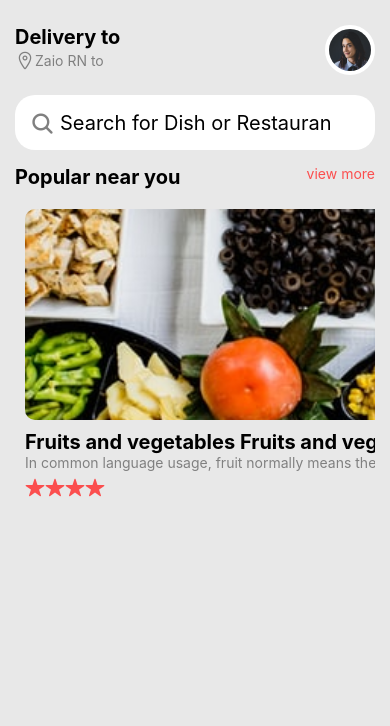
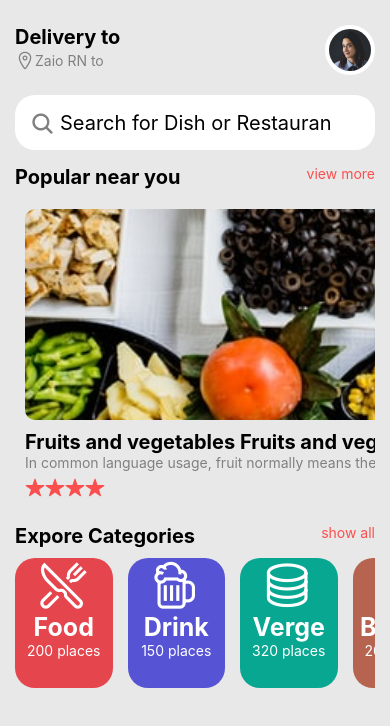
Before and after one commit to Seven-112/RN-zaio-training, a React Native app: screen /FoodApp in a window 390 px wide. Shown: the top 726 px of the page. Built offline with nearby package versions, Linux system fonts and the light colour scheme.

Commit message:
Add Categories component

```diff
--- a/App.js
+++ b/App.js
@@ -1,7 +1,7 @@
 import { NavigationContainer } from "@react-navigation/native";
 import { createNativeStackNavigator } from "@react-navigation/native-stack";
 import React from "react";
-import { Actions, Counter, FoodApp, Home, List, ListManagement } from "./screens";
+import { Actions, Counter, DetailsFood, FoodApp, Home, List, ListManagement } from "./screens";
 
 const Stack = createNativeStackNavigator();
 
@@ -14,6 +14,7 @@ const App = () => {
         <Stack.Screen name="Actions" component={Actions} options={{ headerShown: false }} />
         <Stack.Screen name="List" component={List} options={{ title: "Details" }}  />
         <Stack.Screen name="FoodApp" component={FoodApp}  options={{ headerShown: false }} />
+        <Stack.Screen name="DetailsFood" component={DetailsFood}  options={{ title: 'Details' }} />
         <Stack.Screen name="Counter" component={Counter} options={{ title: "Counter" }}  />
         <Stack.Screen name="ListManagement" component={ListManagement} options={{ title: "Restaurant Lists" }}  />
 
--- /dev/null
+++ b/contants/Cats.js
@@ -0,0 +1,61 @@
+
+export default [
+    {
+        id: 1,
+        title: "Food",
+        icon: 'md-restaurant-outline',
+        places: 200,
+        color: '#e5454c'
+    },
+    {
+        id: 2,
+        title: "Drink",
+        icon: 'beer-outline',
+        places: 150,
+        color: '#5653d4'
+    },
+    {
+        id: 3,
+        title: "Verge",
+        icon: 'server-outline',
+        places: 320,
+        color: '#08a791'
+    },
+    {
+        id: 4,
+        title: "Burger",
+        icon: 'fast-food-outline',
+        places: 200,
+        color: '#b6644f'
+    },
+    {
+        id: 5,
+        title: "Food",
+        icon: 'md-restaurant-outline',
+        places: 200,
+        color: '#fb3061'
+    },
+    {
+        id: 6,
+        title: "Drink",
+        icon: 'beer-outline',
+        places: 150,
+        color: '#e5454c'
+    },
+    {
+        id: 7,
+        title: "Verge",
+        icon: 'server-outline',
+        places: 320,
+        color: '#5653d4'
+    },
+    {
+        id: 8,
+        title: "Burger",
+        icon: 'fast-food-outline',
+        places: 200,
+        color: '#b6644f'
+    },
+
+
+];
--- a/plugin/ZaioView.js
+++ b/plugin/ZaioView.js
@@ -59,7 +59,7 @@ const styles = StyleSheet.create({
         alignItems: 'center'
     },
     middle : {
-        justifyContent: 'center',
+        alignContent: 'center'
     }
  });
 
--- /dev/null
+++ b/screens/DetailsFood.js
@@ -0,0 +1,13 @@
+import React from "react";
+import { ZaioText, ZaioView } from "../plugin";
+
+const DetailsFood = () => {
+
+    return(
+        <ZaioView>
+            <ZaioText>Details Food</ZaioText>
+        </ZaioView>
+    )
+};
+
+export default DetailsFood;
--- a/screens/FoodApp.js
+++ b/screens/FoodApp.js
@@ -4,6 +4,7 @@ import { Colors, Size } from "../contants";
 import { ZaioText, ZaioView } from "../plugin";
 import Ionicons from 'react-native-vector-icons/Ionicons';
 import Foods from "../contants/Foods";
+import Cats from "../contants/Cats";
 
 
 const FoodApp = () => {
@@ -41,7 +42,29 @@ const FoodApp = () => {
                 </ScrollView>
             </ZaioView>
         )
-    }
+    };
+
+    const Categories = () => (
+        <ZaioView mt={15}>
+            <ZaioView row justify="between" mb={10}>
+                <ZaioText size={20} bold>Expore Categories</ZaioText>
+                <ZaioText primary>show all</ZaioText>
+            </ZaioView>
+
+            <ScrollView horizontal showsHorizontalScrollIndicator={false} >
+                {
+                    Cats.map((cat, index) =>
+                    <TouchableOpacity key={index} style={[styles.cat, { backgroundColor: cat.color }]}>
+                        <ZaioView center>
+                            <Ionicons size={50} name={cat.icon} color={Colors.white} />
+                            <ZaioText h2 bold white>{cat.title}</ZaioText>
+                            <ZaioText white>{cat.places} places</ZaioText>
+                        </ZaioView>
+                    </TouchableOpacity>)
+                }
+            </ScrollView>
+        </ZaioView>
+    );
 
     return(
         <ScrollView style={styles.container}>
@@ -61,9 +84,8 @@ const FoodApp = () => {
                 <Ionicons name="search" color={Colors.grey} size={25} style={styles.search} />
             </ZaioView>
 
-            {
-                Popular()
-            }
+            { Popular() }
+            { Categories() }
 
         </ScrollView>
     )
@@ -106,6 +128,12 @@ const styles = StyleSheet.create({
         marginBottom: 10,
         width: '100%',
         height: Size.height / 4
+    },
+    cat: {
+       borderRadius: 20,
+       marginRight: 15,
+       width: Size.width / 4,
+       height:  Size.width / 3,
     }
 });
 
--- a/screens/index.js
+++ b/screens/index.js
@@ -5,7 +5,8 @@ import List from "./List";
 import MyFlatList from "./MyFlatList";
 import ListManagement from "./ListManagement";
 import FoodApp from "./FoodApp";
+import DetailsFood from "./DetailsFood";
 
 export {
-    Actions, Home, Counter, List, MyFlatList, ListManagement, FoodApp
+    Actions, Home, Counter, List, MyFlatList, ListManagement, FoodApp, DetailsFood
 };
```
